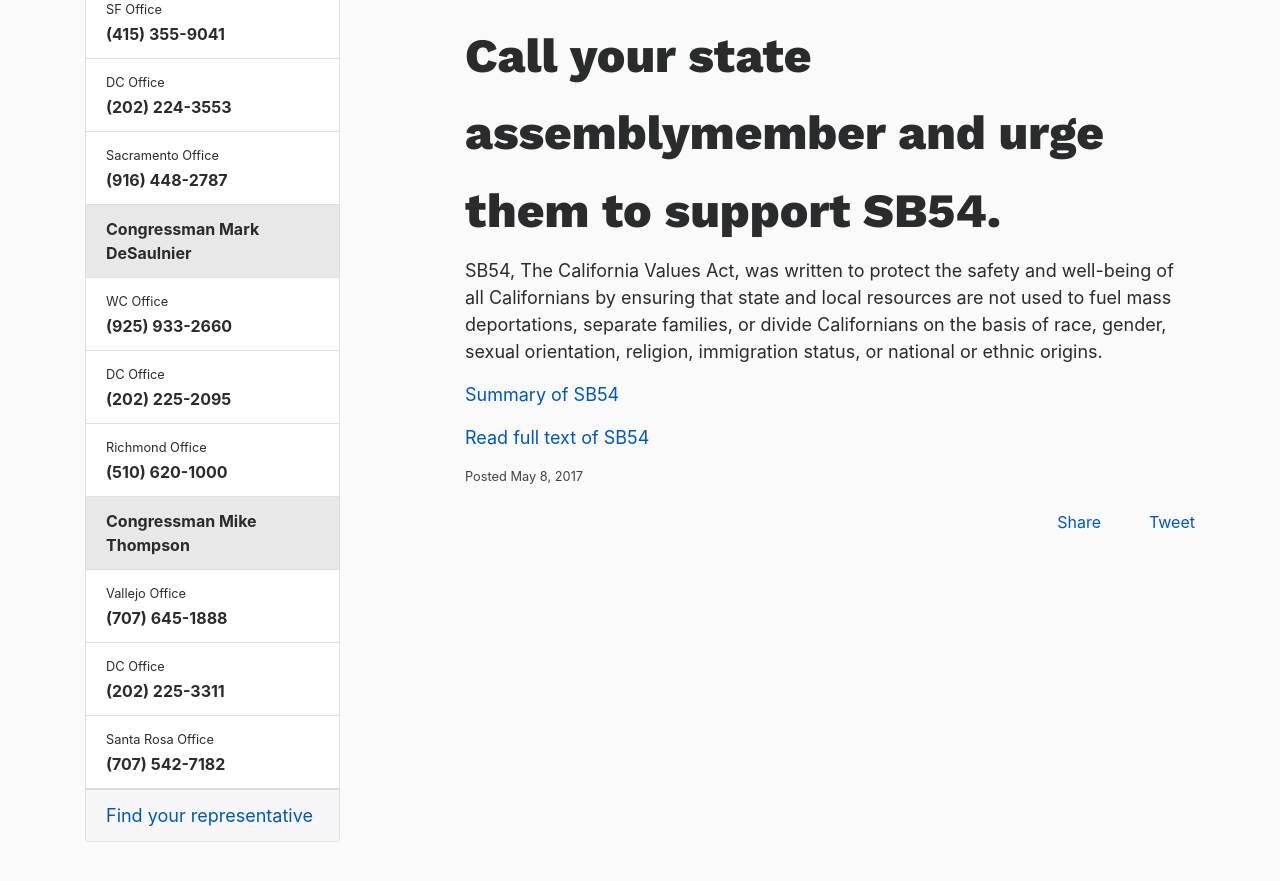
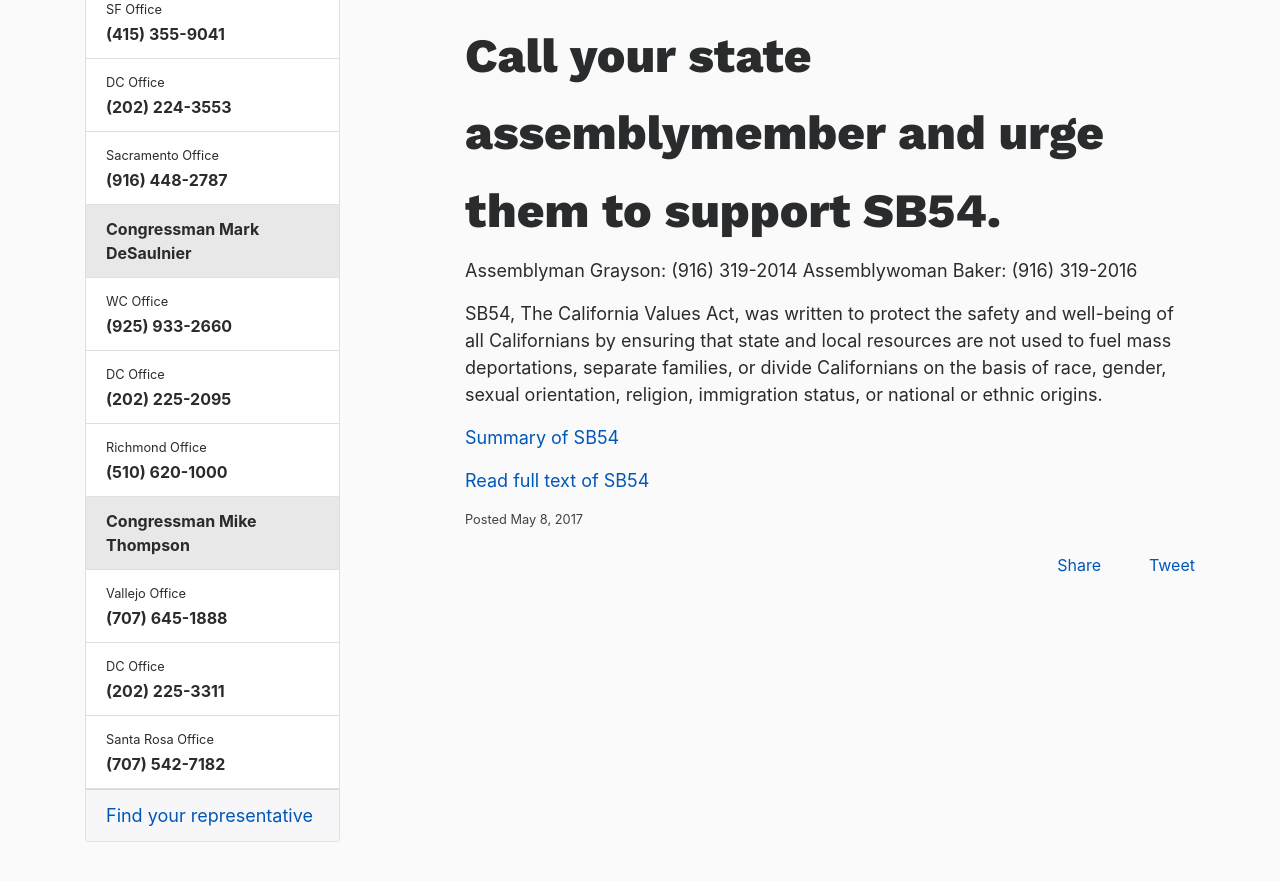
Before and after one commit to IndivisibleTemplate/BasicTemplate, a Jekyll site: the page built from _posts/2017-05-08-sb54-ca-values-act.markdown, in a window 1280 px wide and 900 px high, scrolled down 966 px. Shown: the top 881 px of the window. Built offline with Jekyll 4.4.1, drawn with Linux system fonts in a browser that asks for light colours; nearby versions of some CDN libraries; comment, search, counter and statistics services are not loaded.

Commit message:
Updated Sb54 Ca Values Act

```diff
--- a/_posts/2017-05-08-sb54-ca-values-act.markdown
+++ b/_posts/2017-05-08-sb54-ca-values-act.markdown
@@ -13,6 +13,10 @@ call-script-text: |-
 ---
 
 ## Call your state assemblymember and urge them to support SB54.
+
+Assemblyman Grayson: (916) 319-2014
+Assemblywoman Baker: (916) 319-2016
+
 SB54, The California Values Act, was written to protect the safety and well-being of all Californians by ensuring that state and local resources are not used to fuel mass deportations, separate families, or divide
 Californians on the basis of race, gender, sexual orientation, religion, immigration
 status, or national or ethnic origins.
```
